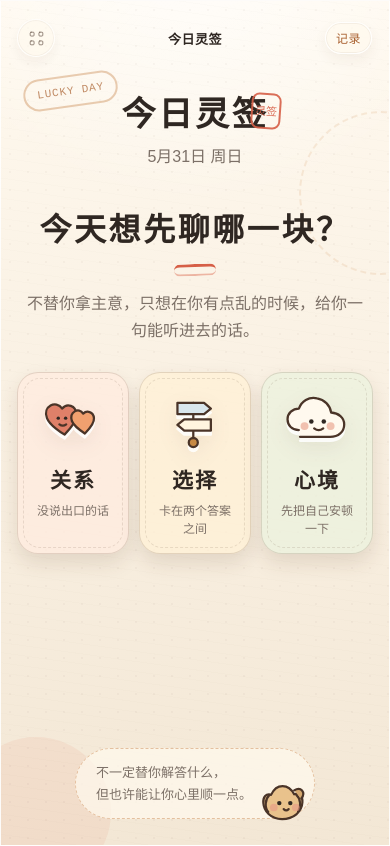
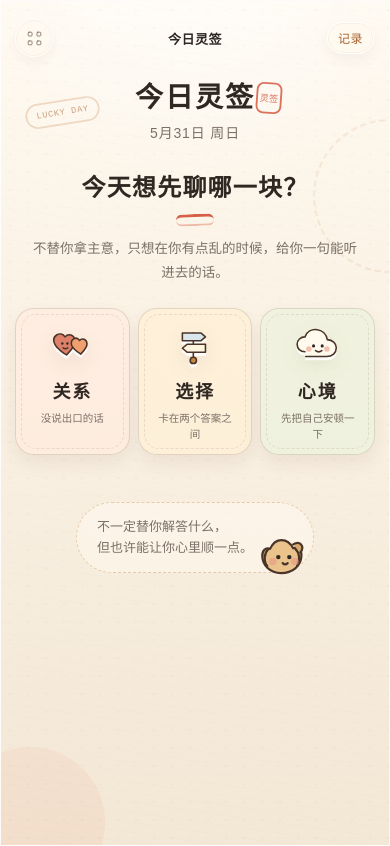
Before and after one commit to decajoins66/jinri, a plain HTML site: page docs/index.html in a window 390 px wide. Drawn offline with Linux system fonts and the light colour scheme; no server answers.

Commit message:
精修首页视觉密度贴近设计稿

```diff
--- a/docs/styles.css
+++ b/docs/styles.css
@@ -15,8 +15,8 @@
   --choice: #c78a45;
   --mood: #8fa58a;
   --blue-gray: #9fb6c8;
-  --shadow-paper: 0 14px 34px rgba(83, 56, 33, 0.12);
-  --shadow-sticker: 0 9px 20px rgba(83, 56, 33, 0.13);
+  --shadow-paper: 0 12px 28px rgba(83, 56, 33, 0.10);
+  --shadow-sticker: 0 8px 18px rgba(83, 56, 33, 0.10);
   --radius-xl: 34px;
   --radius-lg: 26px;
   --radius-md: 18px;
@@ -27,7 +27,6 @@
 }
 
 * { box-sizing: border-box; }
-
 html { min-height: 100%; background: var(--paper); }
 
 body {
@@ -36,9 +35,9 @@ body {
   color: var(--ink);
   font-family: var(--font-body);
   background:
-    radial-gradient(circle at 16% 10%, rgba(216, 95, 71, 0.12), transparent 24%),
-    radial-gradient(circle at 88% 88%, rgba(143, 165, 138, 0.14), transparent 26%),
-    linear-gradient(135deg, rgba(89, 63, 42, 0.025) 25%, transparent 25%) 0 0 / 9px 9px,
+    radial-gradient(circle at 16% 10%, rgba(216, 95, 71, 0.10), transparent 24%),
+    radial-gradient(circle at 88% 88%, rgba(143, 165, 138, 0.12), transparent 26%),
+    linear-gradient(135deg, rgba(89, 63, 42, 0.022) 25%, transparent 25%) 0 0 / 9px 9px,
     linear-gradient(180deg, #fffaf1 0%, #f0dfc5 100%);
 }
 
@@ -70,11 +69,11 @@ button { -webkit-tap-highlight-color: transparent; }
   content: "";
   position: absolute;
   inset: 0;
-  opacity: 0.45;
+  opacity: 0.44;
   pointer-events: none;
   background:
-    radial-gradient(circle, rgba(76, 52, 35, 0.08) 0 0.8px, transparent 1px) 0 0 / 18px 18px,
-    repeating-linear-gradient(8deg, rgba(76, 52, 35, 0.02) 0 1px, transparent 1px 10px);
+    radial-gradient(circle, rgba(76, 52, 35, 0.07) 0 0.8px, transparent 1px) 0 0 / 18px 18px,
+    repeating-linear-gradient(8deg, rgba(76, 52, 35, 0.018) 0 1px, transparent 1px 10px);
   mix-blend-mode: multiply;
   z-index: 1;
 }
@@ -107,21 +106,21 @@ button { -webkit-tap-highlight-color: transparent; }
 }
 
 .app-screen::before {
-  width: 160px;
-  height: 160px;
-  right: -74px;
-  top: 110px;
-  border: 2px dashed rgba(196, 122, 60, 0.13);
+  width: 150px;
+  height: 150px;
+  right: -78px;
+  top: 118px;
+  border: 2px dashed rgba(196, 122, 60, 0.12);
   border-radius: 999px;
 }
 
 .app-screen::after {
-  left: -40px;
-  bottom: -42px;
+  left: -46px;
+  bottom: -52px;
   width: 150px;
   height: 150px;
   border-radius: 999px;
-  background: rgba(216, 95, 71, 0.08);
+  background: rgba(216, 95, 71, 0.07);
 }
 
 .screen {
@@ -170,8 +169,8 @@ button { -webkit-tap-highlight-color: transparent; }
   align-items: center;
   justify-content: center;
   border: 1px solid rgba(255,255,255,0.82);
-  background: rgba(255, 249, 238, 0.7);
-  box-shadow: inset 0 0 0 1px rgba(89, 63, 42, 0.06), 0 6px 14px rgba(83, 56, 33, 0.06);
+  background: rgba(255, 249, 238, 0.68);
+  box-shadow: inset 0 0 0 1px rgba(89, 63, 42, 0.055), 0 6px 14px rgba(83, 56, 33, 0.055);
 }
 
 .circle-button {
@@ -195,11 +194,13 @@ button { -webkit-tap-highlight-color: transparent; }
 
 .muted { opacity: .82; }
 
+.screen[data-screen="home"] { gap: 15px; }
+
 .home-hero {
   position: relative;
   display: grid;
-  gap: 28px;
-  padding: 12px 4px 2px;
+  gap: 20px;
+  padding: 8px 4px 0;
   text-align: center;
 }
 
@@ -210,77 +211,105 @@ button { -webkit-tap-highlight-color: transparent; }
   gap: 7px;
 }
 
-.brand-title h1, .headline-block h2, .section-head h2, .draw-title h2, .falling-stage h2, .result-header h2 {
+.brand-title h1,
+.headline-block h2,
+.section-head h2,
+.draw-title h2,
+.falling-stage h2,
+.result-header h2 {
   margin: 0;
   font-family: var(--font-title);
   color: var(--ink);
   font-weight: 700;
-  letter-spacing: 0.08em;
+  letter-spacing: 0.07em;
 }
 
-.brand-title h1 { font-size: 34px; }
+.brand-title h1 {
+  font-size: 29px;
+  line-height: 1.25;
+}
 
-.brand-title p, .headline-block p, .section-head p, .page-foot, .result-note p, .falling-stage p {
+.brand-title p,
+.headline-block p,
+.section-head p,
+.page-foot,
+.result-note p,
+.falling-stage p {
   margin: 0;
   color: var(--ink-soft);
-  line-height: 1.7;
+  line-height: 1.68;
+}
+
+.brand-title p {
+  font-size: 14px;
+  letter-spacing: .06em;
 }
 
 .brand-stamp {
   position: absolute;
-  right: 88px;
-  top: 6px;
-  width: 30px;
-  height: 36px;
+  right: 95px;
+  top: 1px;
+  width: 28px;
+  height: 34px;
   display: grid;
   place-items: center;
   border: 2px solid var(--cinnabar);
   border-radius: 8px;
   color: var(--cinnabar);
-  font-size: 11px;
+  font-size: 10px;
   line-height: 1.1;
   transform: rotate(4deg);
-  opacity: .9;
+  opacity: .88;
 }
 
 .postmark {
   width: fit-content;
-  border: 2px solid rgba(196, 122, 60, 0.5);
+  border: 2px solid rgba(196, 122, 60, 0.42);
   border-radius: 999px;
   color: var(--primary-dark);
   font-family: var(--font-mono);
-  font-size: 11px;
+  font-size: 10px;
   letter-spacing: 0.08em;
-  padding: 8px 12px;
+  padding: 7px 11px;
   transform: rotate(-8deg);
-  opacity: .72;
+  opacity: .58;
 }
 
 .postmark-home {
   position: absolute;
   left: 6px;
-  top: 0;
+  top: 2px;
 }
 
 .headline-block {
   display: grid;
-  gap: 14px;
-  margin-top: 12px;
+  gap: 12px;
+  margin-top: 10px;
 }
 
 .headline-block h2 {
-  font-size: 32px;
-  line-height: 1.3;
+  font-size: 27px;
+  line-height: 1.34;
+  letter-spacing: .05em;
 }
 
-.headline-block h2::after, .section-head h2::after, .draw-title h2::after {
+.headline-block p {
+  max-width: 335px;
+  margin: 0 auto;
+  font-size: 14px;
+  line-height: 1.85;
+}
+
+.headline-block h2::after,
+.section-head h2::after,
+.draw-title h2::after {
   content: "";
   display: block;
-  width: 42px;
+  width: 38px;
   height: 7px;
-  margin: 12px auto 0;
+  margin: 10px auto 0;
   border-top: 3px solid var(--cinnabar);
-  border-bottom: 2px solid rgba(216,95,71,0.42);
+  border-bottom: 2px solid rgba(216,95,71,0.38);
   border-radius: 999px;
   transform: rotate(-2deg);
 }
@@ -288,78 +317,86 @@ button { -webkit-tap-highlight-color: transparent; }
 .theme-grid {
   display: grid;
   grid-template-columns: repeat(3, 1fr);
-  gap: 12px;
-  margin-top: 8px;
+  gap: 10px;
+  margin-top: 10px;
 }
 
 .theme-card {
   position: relative;
-  min-height: 178px;
+  min-height: 146px;
   display: grid;
   align-content: start;
   justify-items: center;
-  gap: 9px;
-  padding: 14px 9px 15px;
-  border: 1.5px solid var(--line);
-  border-radius: 21px;
+  gap: 8px;
+  padding: 13px 7px 12px;
+  border: 1.2px solid var(--line);
+  border-radius: 19px;
   background: rgba(255, 249, 238, 0.76);
-  box-shadow: var(--shadow-sticker);
+  box-shadow: 0 8px 18px rgba(83, 56, 33, 0.08);
   transition: transform 160ms ease, box-shadow 160ms ease, border-color 160ms ease;
 }
 
-.theme-card:active, .note-card:active, .state-option:active, .primary-button:active, .secondary-button:active { transform: scale(.985); }
+.theme-card:active,
+.note-card:active,
+.state-option:active,
+.primary-button:active,
+.secondary-button:active { transform: scale(.985); }
 
 .theme-card::after {
   content: "";
   position: absolute;
   inset: 5px;
-  border: 1px dashed rgba(89,63,42,0.13);
-  border-radius: 17px;
+  border: 1px dashed rgba(89,63,42,0.12);
+  border-radius: 15px;
   pointer-events: none;
 }
 
-.theme-relation { background: rgba(255, 235, 223, 0.74); }
-.theme-choice { background: rgba(255, 240, 213, 0.74); }
-.theme-mood { background: rgba(235, 242, 221, 0.74); }
+.theme-relation { background: rgba(255, 235, 223, 0.70); }
+.theme-choice { background: rgba(255, 240, 213, 0.70); }
+.theme-mood { background: rgba(235, 242, 221, 0.70); }
 
 .theme-sticker {
-  height: 68px;
+  height: 55px;
   display: grid;
   place-items: center;
 }
 
 .theme-sticker .sticker-svg {
-  width: 68px;
-  height: 68px;
-  filter: drop-shadow(0 4px 0 rgba(255,255,255,.85)) drop-shadow(0 7px 10px rgba(83,56,33,.08));
+  width: 54px;
+  height: 54px;
+  filter: drop-shadow(0 3px 0 rgba(255,255,255,.86)) drop-shadow(0 6px 9px rgba(83,56,33,.075));
 }
 
 .theme-card strong {
   font-family: var(--font-title);
-  font-size: 23px;
+  font-size: 20px;
   letter-spacing: .1em;
 }
 
 .theme-card span {
   max-width: 78px;
   color: var(--ink-soft);
-  font-size: 12px;
-  line-height: 1.45;
+  font-size: 11px;
+  line-height: 1.46;
 }
 
 .paper-speech {
   position: relative;
   width: fit-content;
   max-width: 300px;
-  margin: auto auto 4px;
-  padding: 13px 62px 13px 20px;
-  border: 1.5px dashed rgba(196, 122, 60, 0.42);
+  margin: 32px auto 0;
+  padding: 13px 60px 13px 20px;
+  border: 1.4px dashed rgba(196, 122, 60, 0.36);
   border-radius: 999px;
-  background: rgba(255, 249, 238, 0.7);
+  background: rgba(255, 249, 238, 0.58);
   color: var(--ink-soft);
   text-align: left;
   font-size: 13px;
   line-height: 1.65;
+}
+
+.screen[data-screen="home"] .paper-speech {
+  margin: 34px auto 0;
 }
 
 .paper-speech.small {
@@ -419,8 +456,8 @@ button { -webkit-tap-highlight-color: transparent; }
 }
 
 .note-card, .state-option, .result-note, .quote-card, .share-sheet, .share-preview {
-  border: 1.5px solid var(--line);
-  background: rgba(255, 249, 238, 0.75);
+  border: 1.4px solid var(--line);
+  background: rgba(255, 249, 238, 0.72);
   box-shadow: var(--shadow-paper);
 }
 
@@ -928,14 +965,52 @@ button { -webkit-tap-highlight-color: transparent; }
 @media (max-width: 640px) {
   .page-shell { padding: 0; }
   .app-card { width: 100%; }
-  .phone-frame, .app-screen { min-height: 100vh; border-radius: 0; }
+  .phone-frame, .app-screen { min-height: 100vh; min-height: 100dvh; border-radius: 0; }
   .phone-notch { display: none; }
-  .app-screen { padding: max(18px, env(safe-area-inset-top)) 16px max(22px, env(safe-area-inset-bottom)); }
-  .screen { min-height: calc(100vh - 40px); }
-  .theme-grid { gap: 10px; }
-  .theme-card { min-height: 160px; padding-left: 7px; padding-right: 7px; }
-  .theme-card strong { font-size: 21px; }
+  .app-screen {
+    padding: max(18px, env(safe-area-inset-top)) 16px max(22px, env(safe-area-inset-bottom));
+  }
+  .screen {
+    min-height: auto;
+    gap: 14px;
+  }
+  .screen[data-screen="home"] {
+    min-height: calc(100dvh - 46px);
+  }
+  .mini-topbar {
+    margin-bottom: 4px;
+  }
+  .home-hero {
+    gap: 18px;
+    padding-top: 4px;
+  }
+  .brand-title h1 { font-size: 28px; }
+  .brand-stamp { right: 88px; transform: rotate(4deg) scale(.92); }
+  .postmark-home { top: 22px; left: 4px; transform: rotate(-9deg) scale(.86); }
+  .headline-block { gap: 11px; margin-top: 8px; }
+  .headline-block h2 { font-size: 26px; line-height: 1.34; }
+  .headline-block p { font-size: 13.5px; line-height: 1.8; }
+  .theme-grid { gap: 10px; margin-top: 8px; }
+  .theme-card { min-height: 142px; padding-left: 7px; padding-right: 7px; }
+  .theme-sticker { height: 52px; }
+  .theme-sticker .sticker-svg { width: 52px; height: 52px; }
+  .theme-card strong { font-size: 20px; }
+  .theme-card span { font-size: 11px; }
+  .screen[data-screen="home"] .paper-speech {
+    margin-top: 32px;
+  }
   .sticky-actions, .share-actions, .mini-grid { grid-template-columns: 1fr; }
   .quote-card p { font-size: 24px; }
   .dashboard-header { flex-direction: column; align-items: stretch; }
 }
+
+@media (max-width: 390px) {
+  .app-screen { padding-left: 14px; padding-right: 14px; }
+  .headline-block h2 { font-size: 24px; }
+  .theme-grid { gap: 8px; }
+  .theme-card { min-height: 132px; }
+  .theme-sticker { height: 47px; }
+  .theme-sticker .sticker-svg { width: 47px; height: 47px; }
+  .theme-card strong { font-size: 18px; }
+  .theme-card span { font-size: 10.5px; }
+}
```
